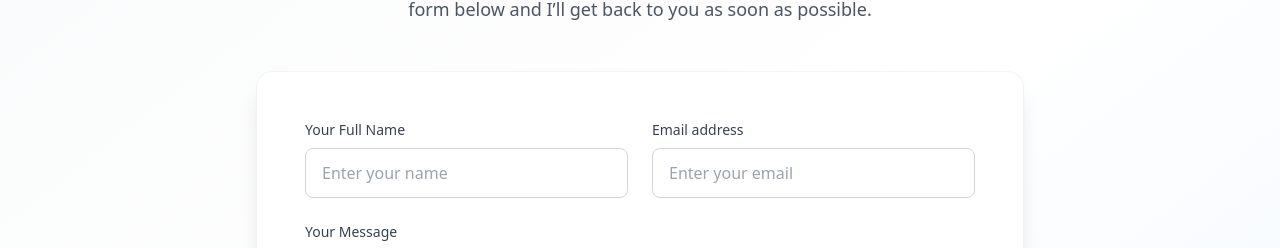
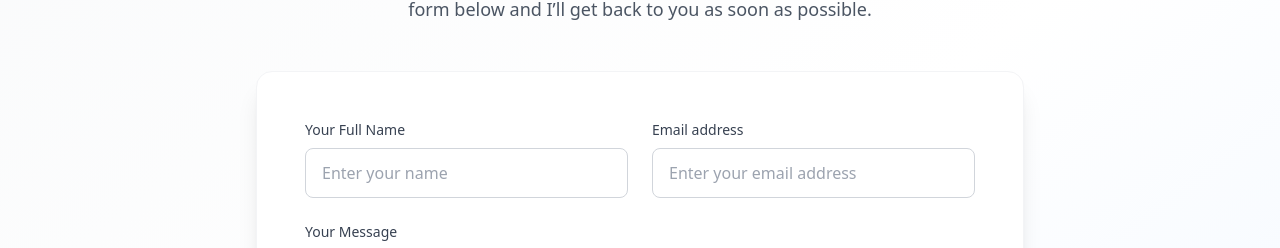
Before and after one commit to Mansoorali121/React_Native_Portfolio, a React (Create React App) app: page / in a window 1280 px wide. Shown: the part 3395-3643 px from the top of the page. Built offline with nearby package versions, Linux system fonts and the light colour scheme.

Commit message:
Git commit check

```diff
--- a/src/components/Contact.js
+++ b/src/components/Contact.js
@@ -60,7 +60,7 @@ export default function Contact() {
               type="email"
               id="email"
               name="email"
-              placeholder="Enter your email"
+              placeholder="Enter your email address"
               className="w-full px-4 py-3 rounded-lg border border-gray-300 focus:ring-2 focus:ring-blue-500 focus:border-blue-500 outline-none text-gray-700"
               required
             />
```
